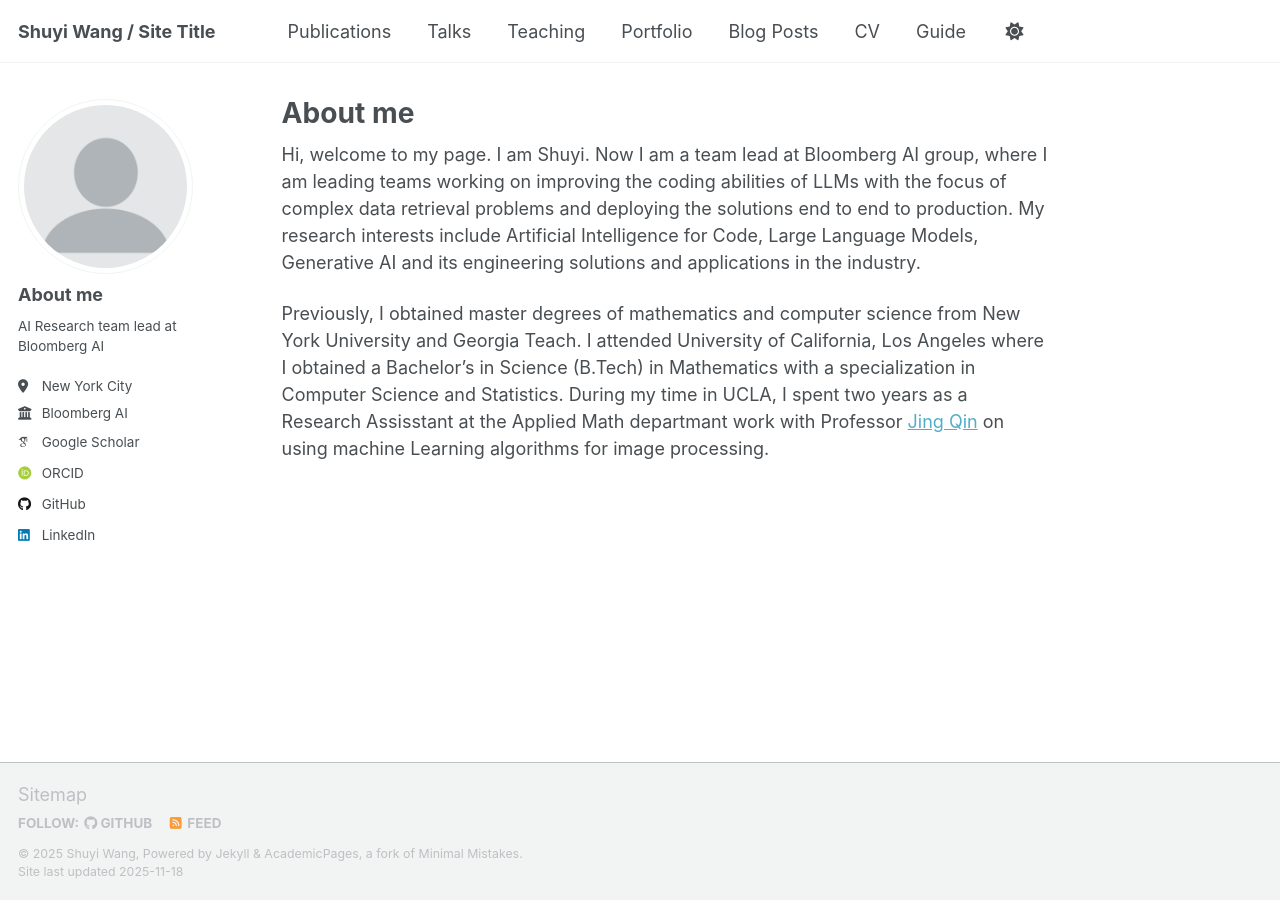
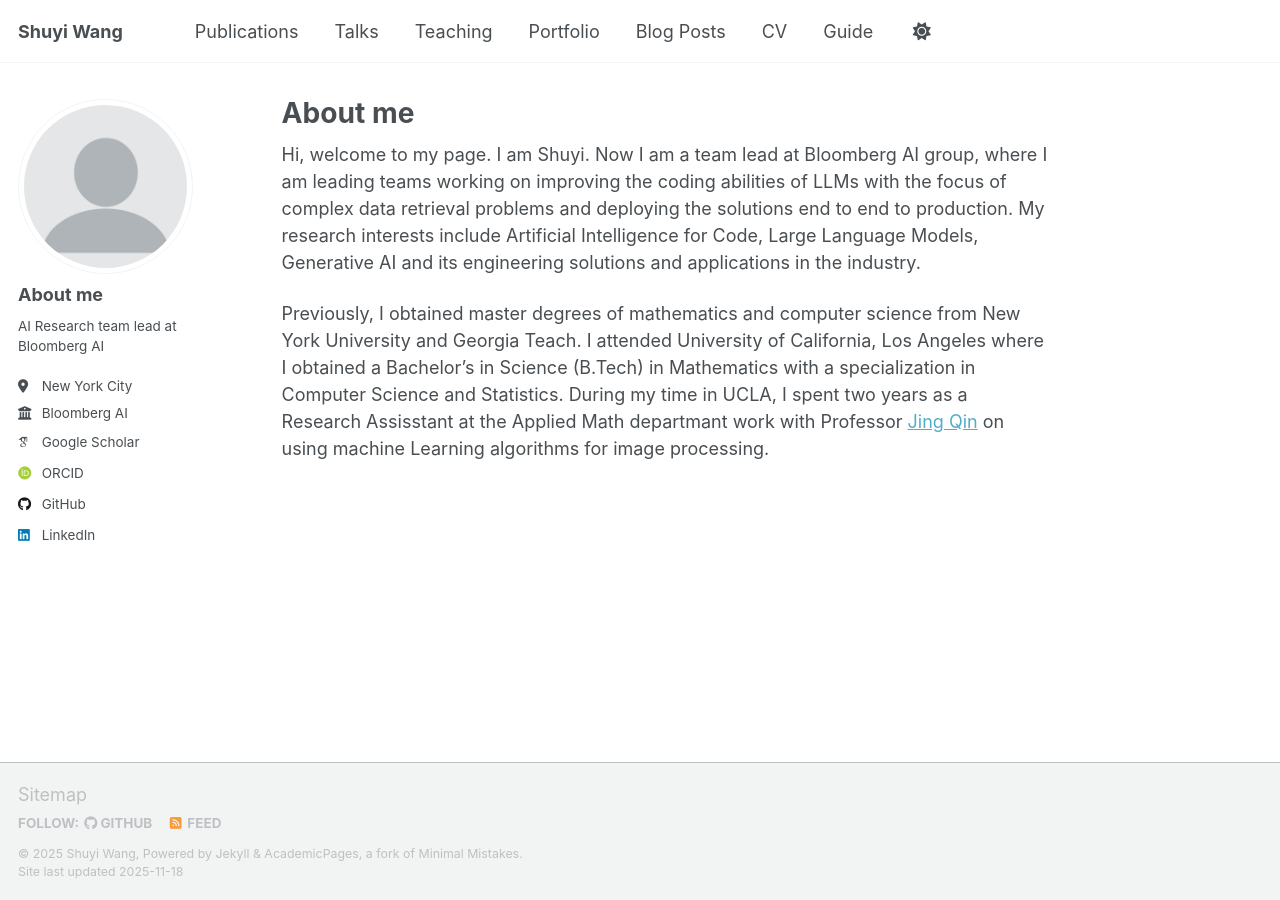
Before and after one commit to Sophie8/Sophie8.github.io, a Jekyll site: the page built from _pages/about.md, in a window 1280 px wide. Built offline with Jekyll 4.4.1, drawn with Linux system fonts in a browser that asks for light colours; some web fonts are replaced; a script that is not in the unit is left out.

Commit message:
Modify site title and update base URL
Updated site title and URL in configuration.

```diff
--- a/_config.yml
+++ b/_config.yml
@@ -9,11 +9,11 @@
 # Basic Site Settings
 locale                   : "en-US"
 site_theme               : "default" # Currently available options are "default", "air"
-title                    : "Shuyi Wang / Site Title"
+title                    : "Shuyi Wang"
 title_separator          : "-"
 name                     : &name "Shuyi Wang"
 description              : &description "Team lead at Bloomberg AI"   # Update this with a general description of your site, this is the default if not overridden by a page
-url                      : https://academicpages.github.io # The base hostname & protocol for your site e.g. "https://[your GitHub username].github.io",
+url                      : https://sophie8.github.io # The base hostname & protocol for your site e.g. "https://[your GitHub username].github.io",
                                                            # or if you already have some other page hosted on Github then use "https://[your GitHub username].github.io/[Your Repo Name]"
 baseurl                  : "" # the subpath of your site, e.g. "/blog"
 repository               : "sophie8.github.io"
@@ -39,7 +39,7 @@ author:
   github           : "https://github.com/Sophie8"
 
   # Social media
-  linkedin         : "https://www.linkedin.com/in/shuyi-sophie-wang/"
+  linkedin         : "https://www.linkedin.com/in/shuyi-sophie-wang"
   twitter          : # Username for X / Twitter
 
 # Publication Category - The following the list of publication categories and their headings
```
